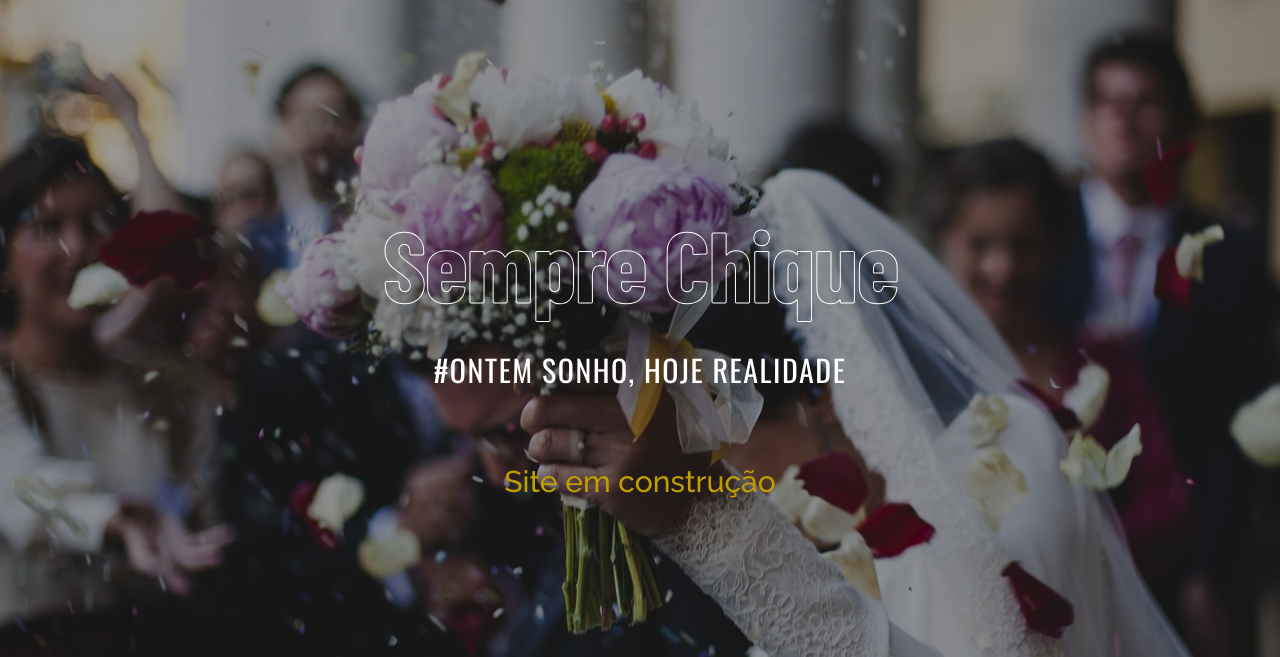
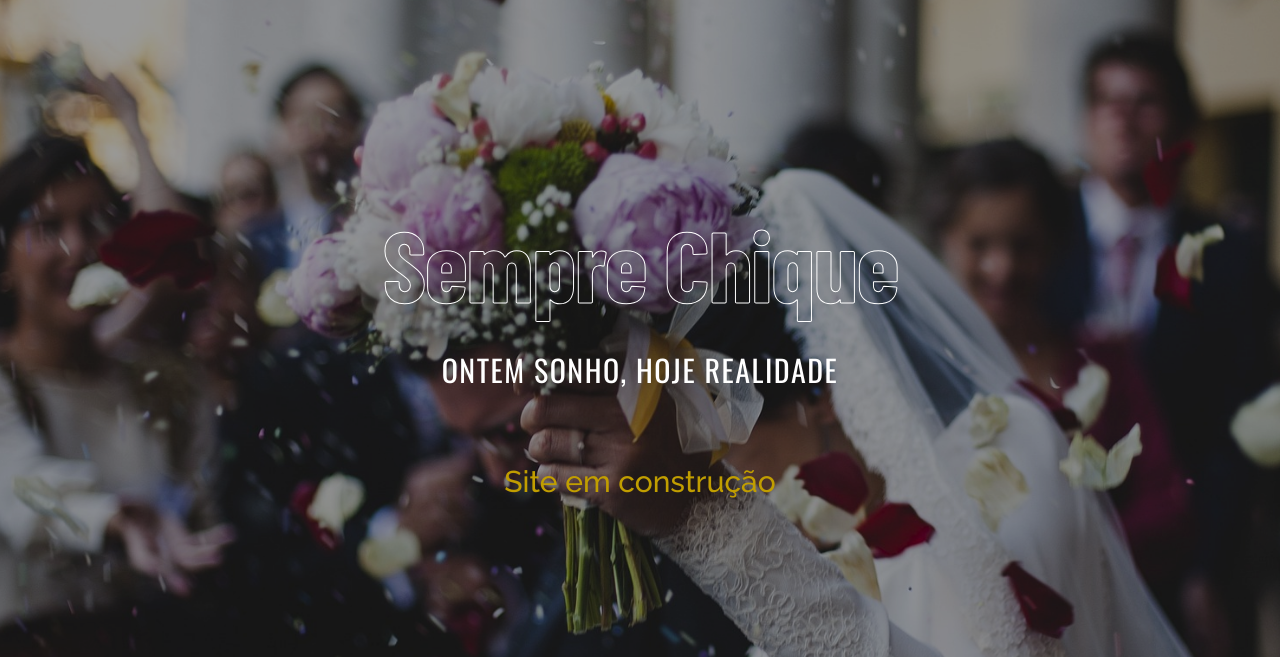
Before and after one commit to moxi-group/sempre-chique-site, a plain HTML site: page index.html in a window 1280 px wide. Shown: the top 657 px of the page. Drawn offline with nearby package versions, Linux system fonts and the light colour scheme; a web font is replaced by a local one.

```diff
--- a/index.html
+++ b/index.html
@@ -75,7 +75,7 @@
                     <div class="inner-divider-ultra-half"></div><!-- divider end -->
                     <!-- section TXT start -->
                     <div class="signature signature-light">
-                        #Ontem sonho, hoje realidade
+                        Ontem sonho, hoje realidade
                     </div><!-- section TXT end -->
 
 
```
